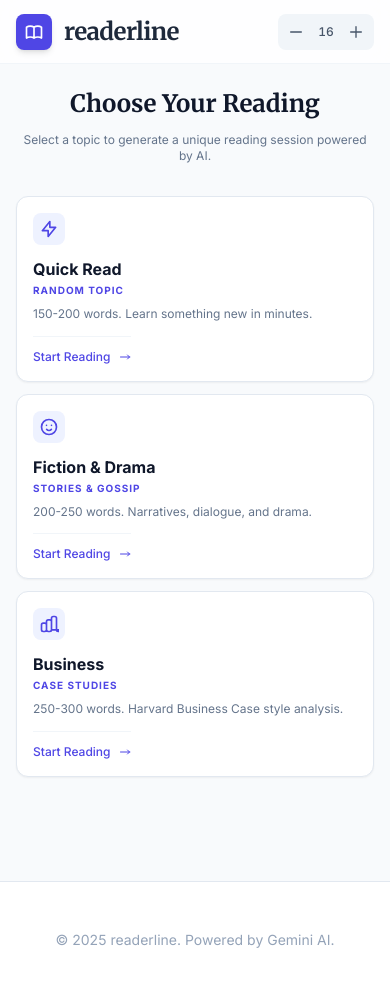
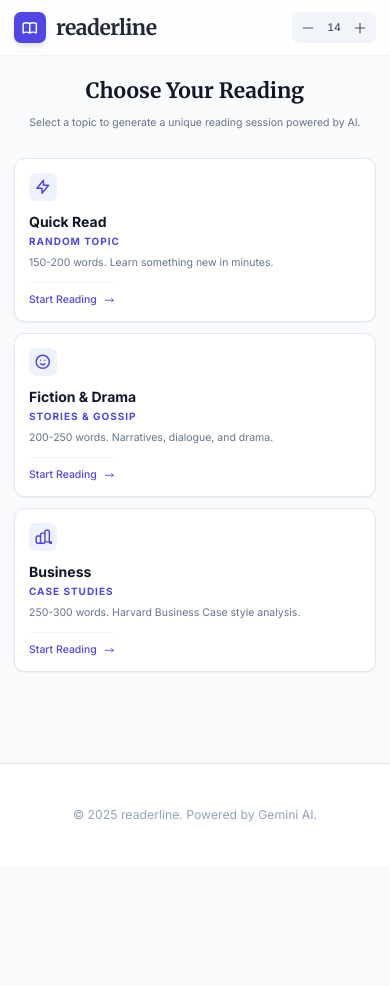
Before and after one commit to kanokpolkulsri/readread, a React (Vite) app: page / in a window 390 px wide. Shown: the top 986 px of the page. After the commit the page ends 866 px from the top, so only its background shows below. Built offline with nearby package versions, Linux system fonts and the light colour scheme; no server answers.

Commit message:
feat: Adjust default font size for mobile users
Increase the default font size for mobile users from 16px to 14px to improve readability on smaller screens.

```diff
--- a/App.tsx
+++ b/App.tsx
@@ -13,10 +13,10 @@ function App() {
   const [activeTestType, setActiveTestType] = useState<TestType | null>(null);
 
   // Global Font Size State
-  // Mobile (<768px) defaults to 16px, Desktop/Tablet defaults to 12px
+  // Mobile (<768px) defaults to 14px, Desktop/Tablet defaults to 12px
   const [fontSize, setFontSize] = useState(() => {
     if (typeof window !== 'undefined') {
-      return window.innerWidth < 768 ? 16 : 12;
+      return window.innerWidth < 768 ? 14 : 12;
     }
     return 12;
   });
--- a/components/ReadingView.tsx
+++ b/components/ReadingView.tsx
@@ -196,7 +196,7 @@ const ReadingView: React.FC<ReadingViewProps> = ({ session, onBack, onNext, onCo
              <h1 className="text-3xl font-serif font-bold text-slate-900 mb-8 leading-tight">
                {session.title}
              </h1>
-             <div className="prose prose-lg prose-slate max-w-none text-slate-700 font-serif leading-loose">
+             <div className="prose prose-slate max-w-none text-slate-700 font-serif leading-loose">
                 {formattedPassage.map((para, i) => (
                   <p key={i} className="mb-6 indent-8 text-justify">
                     {para}
```
